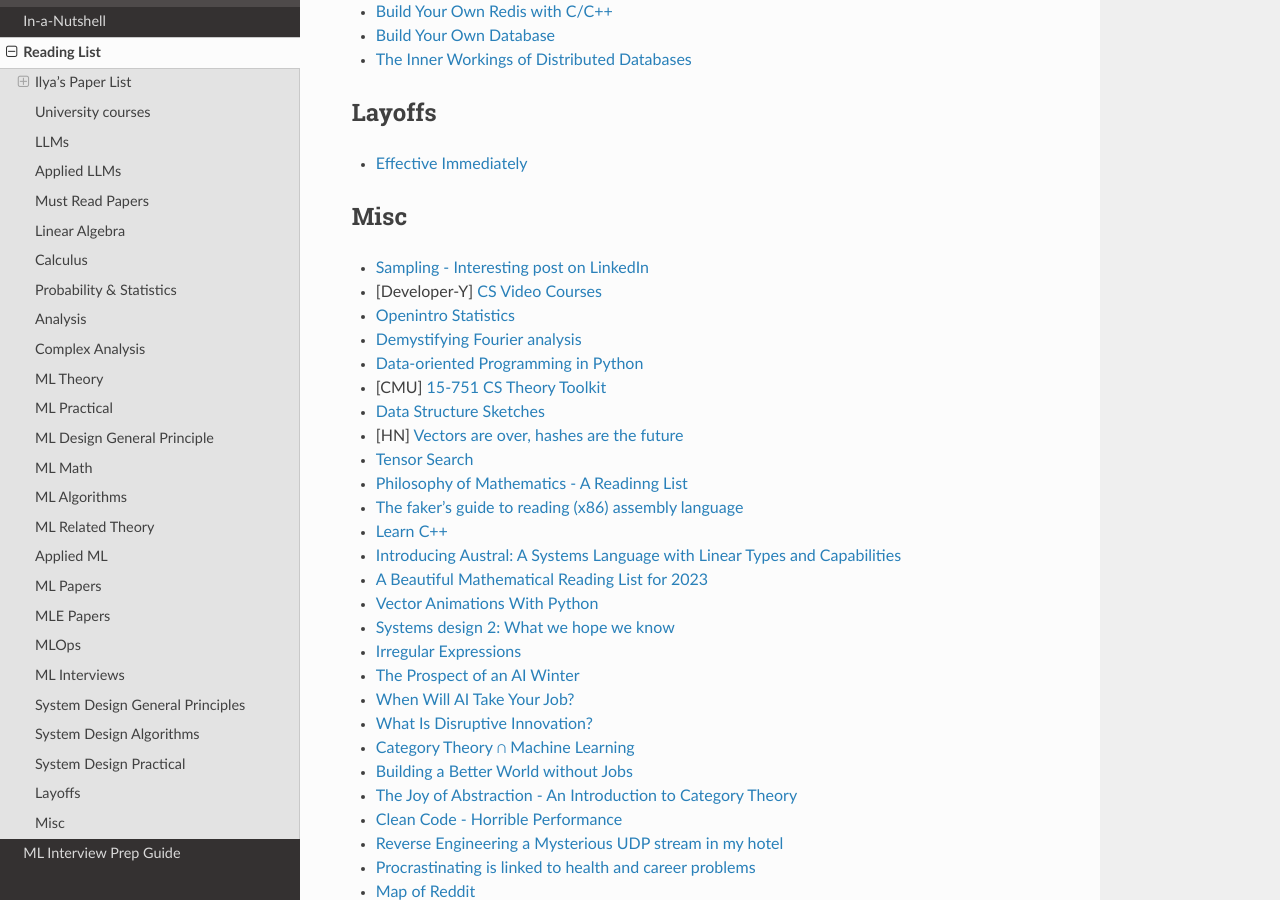
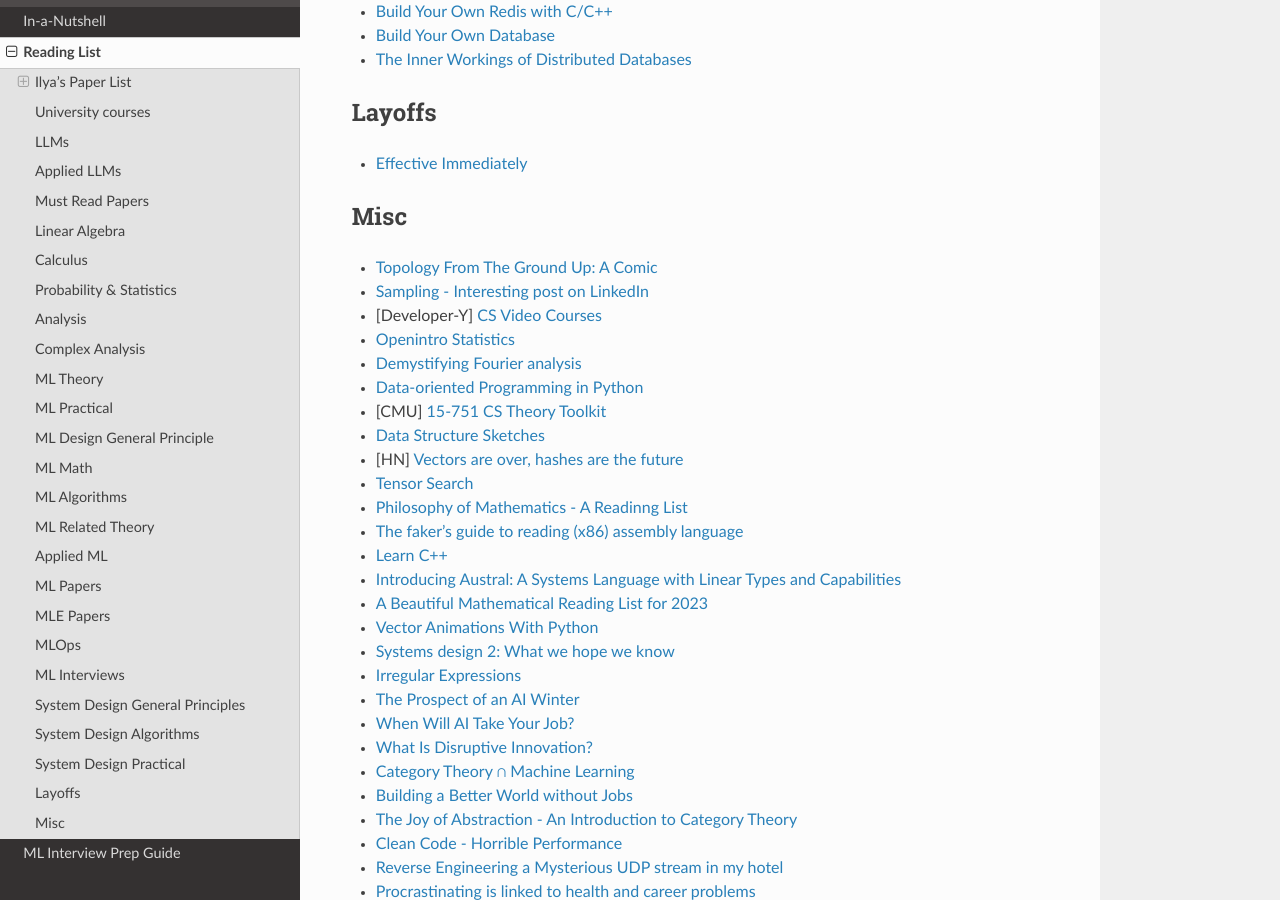
Before and after one commit to uselesstechjunks/leetcode, a Sphinx documentation site: the page built from docs/source/readlist.rst, in a window 1280 px wide and 900 px high, scrolled down 10090 px. Built offline with Sphinx 7.4.7 and the Read the Docs theme 2.0.0, drawn with Linux system fonts in a browser that asks for light colours.

Commit message:
Update readlist.rst

```diff
--- a/docs/source/readlist.rst
+++ b/docs/source/readlist.rst
@@ -424,6 +424,7 @@ Layoffs
 Misc
 ******************************************************************************************
 
+* `Topology From The Ground Up: A Comic <https://processoveroutcome.substack.com/p/topology-from-the-ground-up?r=4irfl>`_
 * `Sampling - Interesting post on LinkedIn <https://www.linkedin.com/posts/sahil0094_sampling-trainingdata-machinelearnig-activity-7043559310324285440-58h2>`_
 * [Developer-Y] `CS Video Courses <https://github.com/Developer-Y/cs-video-courses>`_
 * `Openintro Statistics <https://www.openintro.org/book/os/>`_
```
